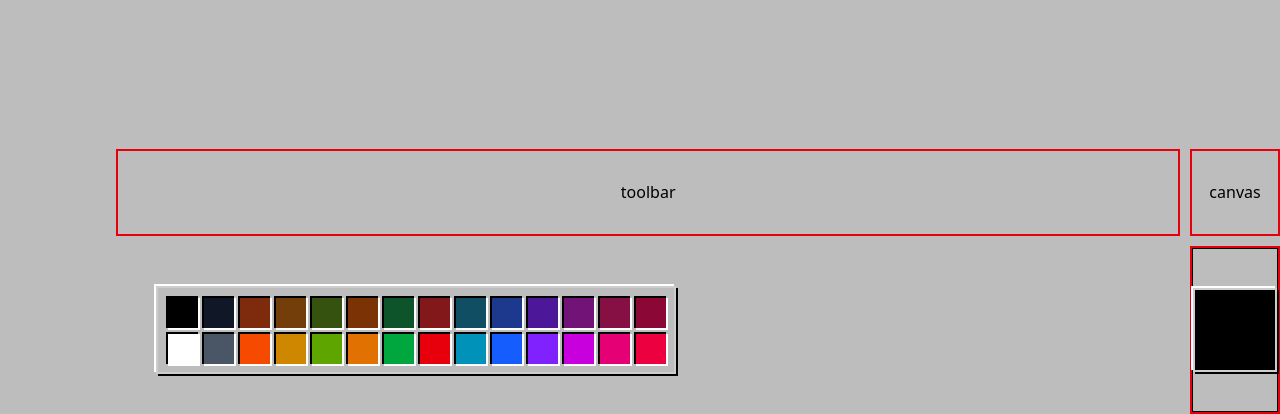
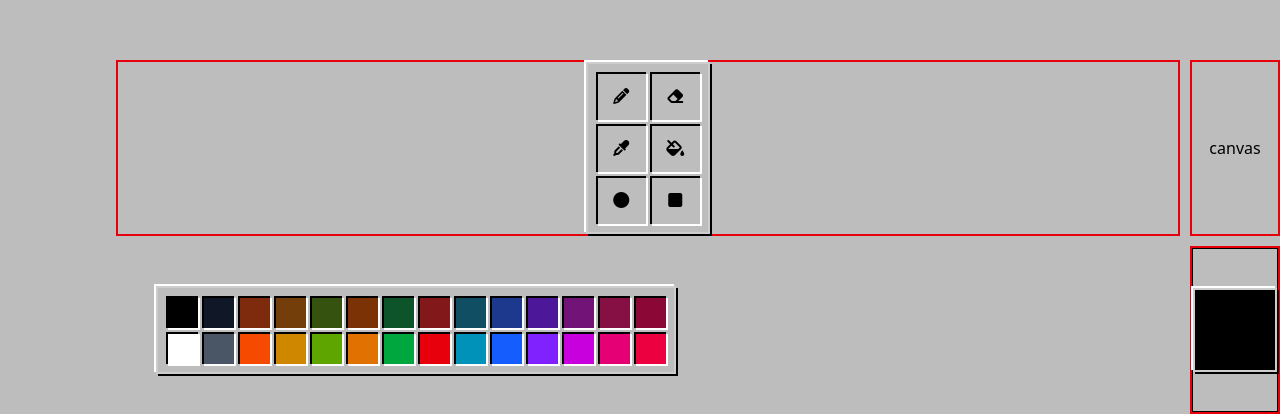
Before and after one commit to lmello0/online-paint, an Angular app in the folder paint-front/: page / in a window 1280 px wide. Shown: the part 386-800 px from the top of the page. Built offline with nearby package versions, Linux system fonts and the light colour scheme.

Commit message:
:recycle: refactor: change toolbelt to use a for loop instead of hardcoded elements

```diff
--- a/paint-front/src/app/app.component.html
+++ b/paint-front/src/app/app.component.html
@@ -4,8 +4,10 @@
   <div
     class="row-1 row-2 col-1 col-2 col-0 col-0 flex items-center justify-center border-2 border-red-600"
   >
-    toolbar
-    <!-- <app-toolbar class="" (toolEventEmitter)="setTool($event)"></app-toolbar> -->
+    <app-toolbar
+      class="inline-block"
+      (toolEventEmitter)="setTool($event)"
+    ></app-toolbar>
   </div>
   <div
     class="row-1 row-2 col-2 col-3 flex items-center justify-center border-2 border-red-600"
--- /dev/null
+++ b/paint-front/src/app/toolbar/constants/toolbelt.ts
@@ -0,0 +1,10 @@
+import { Tool } from '../interfaces/tool';
+
+export const TOOLBELT: Tool[] = [
+  { toolName: 'pencil', classIcon: 'fa-solid fa-pencil' },
+  { toolName: 'eraser', classIcon: 'fa-solid fa-eraser' },
+  { toolName: 'eye-dropper', classIcon: 'fa-solid fa-eye-dropper' },
+  { toolName: 'fill-drip', classIcon: 'fa-solid fa-fill-drip' },
+  { toolName: 'fill-circle', classIcon: 'fa-solid fa-circle' },
+  { toolName: 'fill-square', classIcon: 'fa-solid fa-square' },
+];
--- /dev/null
+++ b/paint-front/src/app/toolbar/interfaces/tool.ts
@@ -0,0 +1,4 @@
+export interface Tool {
+  toolName: string;
+  classIcon: string;
+}
--- a/paint-front/src/app/toolbar/toolbar.component.html
+++ b/paint-front/src/app/toolbar/toolbar.component.html
@@ -1,46 +1,14 @@
-<div class="flex items-center">
-  <div class="toolbar flex w-full flex-col justify-around gap-1 p-1">
-    <div class="tool-container grid grid-cols-2 gap-1">
-      <div
-        (click)="selectTool($event)"
-        id="pencil"
-        hover-class="outline-2 outline-yellow-300"
-        class="fa-solid fa-pencil w-full cursor-pointer p-3 text-center shadow-[-2px_-2px_black_inset,-2px_-2px_white]"
-      ></div>
-      <div
-        (click)="selectTool($event)"
-        id="eraser"
-        hover-class="outline-2 outline-yellow-300"
-        class="fa-solid fa-eraser w-full cursor-pointer p-3 text-center shadow-[-2px_-2px_black_inset,-2px_-2px_white]"
-      ></div>
-    </div>
-    <div class="tool-container grid grid-cols-2 gap-1">
-      <div
-        (click)="selectTool($event)"
-        id="eye-dropper"
-        hover-class="outline-2 outline-yellow-300"
-        class="fa-solid fa-eye-dropper w-full cursor-pointer p-3 text-center shadow-[-2px_-2px_black_inset,-2px_-2px_white]"
-      ></div>
-      <div
-        (click)="selectTool($event)"
-        id="fill-drip"
-        hover-class="outline-2 outline-yellow-300"
-        class="fa-solid fa-fill-drip w-full cursor-pointer p-3 text-center shadow-[-2px_-2px_black_inset,-2px_-2px_white]"
-      ></div>
-    </div>
-    <div class="tool-container grid grid-cols-2 gap-1">
-      <div
-        (click)="selectTool($event)"
-        id="circle"
-        hover-class="outline-2 outline-yellow-300"
-        class="fa-regular fa-circle w-full cursor-pointer p-3 text-center shadow-[-2px_-2px_black_inset,-2px_-2px_white]"
-      ></div>
-      <div
-        (click)="selectTool($event)"
-        id="square"
-        hover-class="outline-2 outline-yellow-300"
-        class="fa-regular fa-square w-full cursor-pointer p-3 text-center shadow-[-2px_-2px_black_inset,-2px_-2px_white]"
-      ></div>
-    </div>
-  </div>
+<div
+  class="border-ms-paint-border grid-rows-{{
+    this.toolbelt.length / this.COL_QUANTITY
+  }} grid grid-cols-2 gap-1 border-2 p-2 shadow-[-2px_-2px_white,2px_2px_black] flex-wrap"
+>
+  @for (tool of toolbelt; track $index) {
+    <div
+      (click)="selectTool($event, tool)"
+      class="{{
+        tool.classIcon
+      }} w-full cursor-pointer p-4 text-center shadow-[2px_2px_black_inset,2px_2px_white] hover:outline-2 hover:outline-yellow-300"
+    ></div>
+  }
 </div>
--- a/paint-front/src/app/toolbar/toolbar.component.ts
+++ b/paint-front/src/app/toolbar/toolbar.component.ts
@@ -1,4 +1,6 @@
-import { AfterViewInit, Component, EventEmitter, Output } from '@angular/core';
+import { Component, EventEmitter, Output } from '@angular/core';
+import { TOOLBELT } from './constants/toolbelt';
+import { Tool } from './interfaces/tool';
 
 @Component({
   selector: 'app-toolbar',
@@ -6,32 +8,37 @@ import { AfterViewInit, Component, EventEmitter, Output } from '@angular/core';
   templateUrl: './toolbar.component.html',
   styleUrl: './toolbar.component.css',
 })
-export class ToolbarComponent implements AfterViewInit {
+export class ToolbarComponent {
+  readonly toolbelt = TOOLBELT;
+  readonly COL_QUANTITY = 2;
+
   @Output() toolEventEmitter = new EventEmitter<string>();
 
-  selectedTool: string = '';
-  selectedToolDiv!: HTMLElement;
+  selectedTool: string = 'pencil';
+  private selectedToolDiv!: HTMLElement;
 
-  ngAfterViewInit(): void {
-    document.getElementById('pencil')?.click();
+  selectTool(event: Event, tool: Tool): void {
+    const selectedElement = event.target as HTMLElement;
+
+    if (!selectedElement || selectedElement === this.selectedToolDiv) return;
+
+    this.updateToolSelection(selectedElement);
+    this.selectedTool = tool.toolName;
+    this.toolEventEmitter.emit(this.selectedTool);
   }
 
-  selectTool(event: Event) {
+  private updateToolSelection(newSelection: HTMLElement): void {
     const selectedToolClasses = [
       'selected',
       'shadow-[2px_2px_black_inset,2px_2px_white]',
     ];
 
-    if (this.selectedToolDiv !== undefined) {
-      selectedToolClasses.forEach((c) =>
-        this.selectedToolDiv.classList.remove(c),
-      );
-    }
+    this.selectedToolDiv?.classList.remove(...selectedToolClasses);
+    this.selectedToolDiv?.classList.add(
+      'shadow-[2px_2px_black_inset,2px_2px_white]',
+    );
 
-    this.selectedToolDiv = event.target as HTMLElement;
-    this.selectedTool = this.selectedToolDiv.id;
-    selectedToolClasses.forEach((c) => this.selectedToolDiv.classList.add(c));
-
-    this.toolEventEmitter.emit(this.selectedTool);
+    newSelection.classList.add(...selectedToolClasses);
+    this.selectedToolDiv = newSelection;
   }
 }
```
